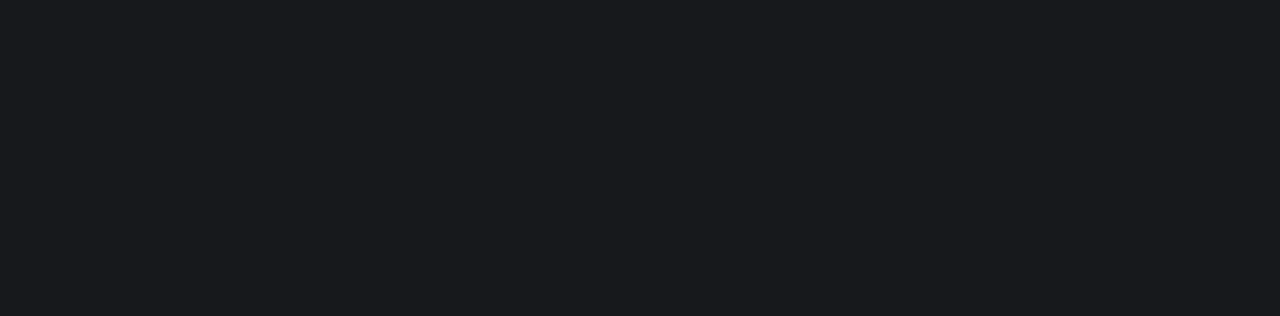
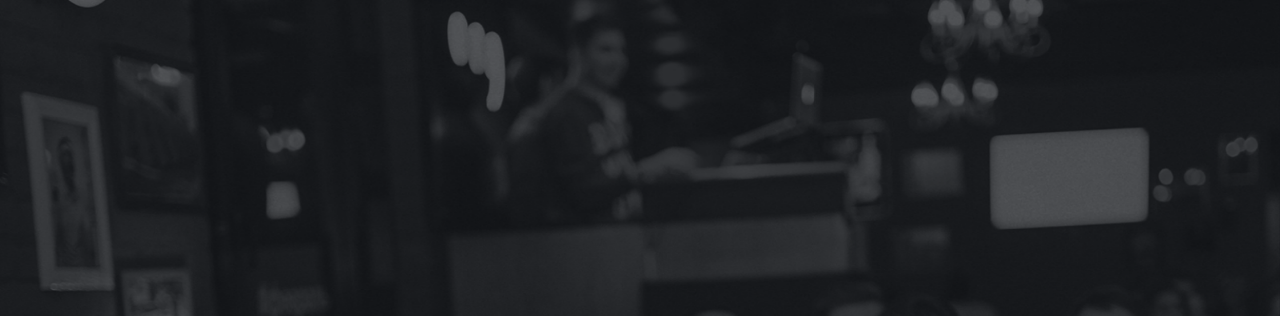
Before and after one commit to catuj/quiz-box-project, a plain HTML site: page welcome.html in a window 1280 px wide. Shown: the top 316 px of the page. Drawn offline with Linux system fonts and the light colour scheme; the site is published under a folder, as on GitHub Pages, so addresses that start at the root find nothing; a web font is replaced by a local one.

Commit message:
правки

```diff
--- a/css/blocks/welcome.css
+++ b/css/blocks/welcome.css
@@ -7,5 +7,5 @@
     height: 100%;
     align-items: center;
     justify-content: center;
-    background: url(/../../img/top-backgr.png) center bottom / cover no-repeat;
+    background: url(../../img/top-backgr.png) center bottom / cover no-repeat;
 }
```
